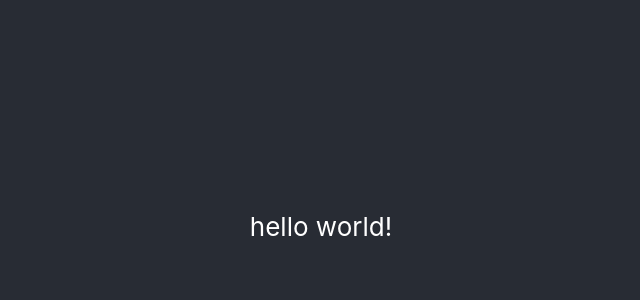
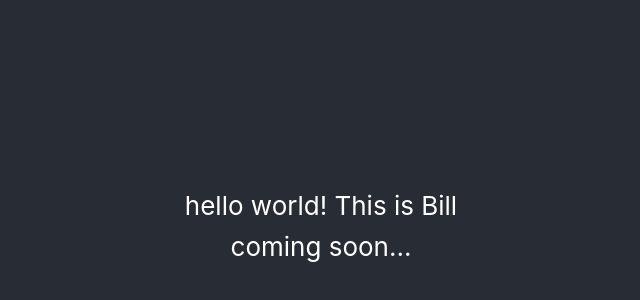
Before and after one commit to BCui4511/bill-web, a React app: page / in a window 1280 px wide. Shown: the part 174-474 px from the top of the page, without its empty margins (319-959 px from the left). Built offline with nearby package versions, Linux system fonts and the light colour scheme.

Commit message:
fix(app): init

```diff
--- a/package.json
+++ b/package.json
@@ -69,7 +69,7 @@
     "workbox-webpack-plugin": "5.1.4"
   },
   "scripts": {
-    "start": "node scripts/start.js",
+    "dev": "node scripts/start.js",
     "build": "node scripts/build.js",
     "test": "node scripts/test.js"
   },
--- a/src/App.css
+++ b/src/App.css
@@ -2,18 +2,8 @@
   text-align: center;
 }
 
-.App-logo {
-  height: 40vmin;
-  pointer-events: none;
-}
 
-@media (prefers-reduced-motion: no-preference) {
-  .App-logo {
-    animation: App-logo-spin infinite 20s linear;
-  }
-}
-
-.App-header {
+.App-main {
   background-color: #282c34;
   min-height: 100vh;
   display: flex;
@@ -28,11 +18,16 @@
   color: #61dafb;
 }
 
-@keyframes App-logo-spin {
-  from {
-    transform: rotate(0deg);
+.App-main .tip {
+  margin-top: 10px;
+  animation: show-in 2s;
+}
+
+@keyframes show-in{
+  0% {
+    opacity: 0;
   }
-  to {
-    transform: rotate(360deg);
+  100% {
+    opacity: 1;
   }
 }
--- a/src/App.js
+++ b/src/App.js
@@ -3,9 +3,10 @@ import './App.css';
 function App() {
   return (
     <div className="App">
-      <header className="App-header">
-        hello world!
-      </header>
+      <main className="App-main">
+        hello world! This is Bill
+        <div className="tip">coming soon...</div>
+      </main>
     </div>
   );
 }
```
Also changed, not shown: 1 other file (tests, documents, lock files or other folders).
